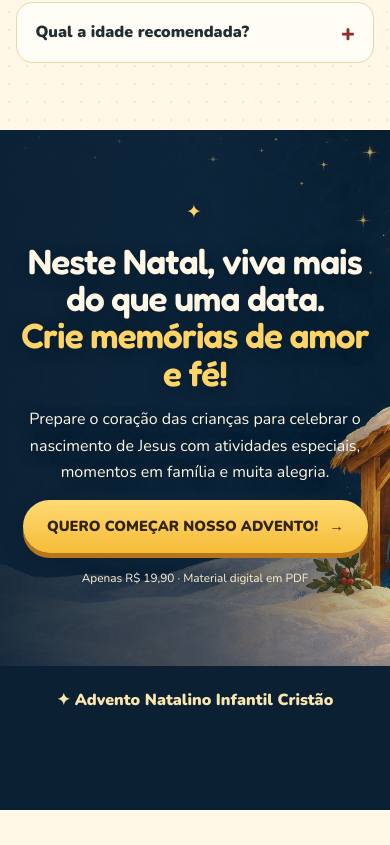
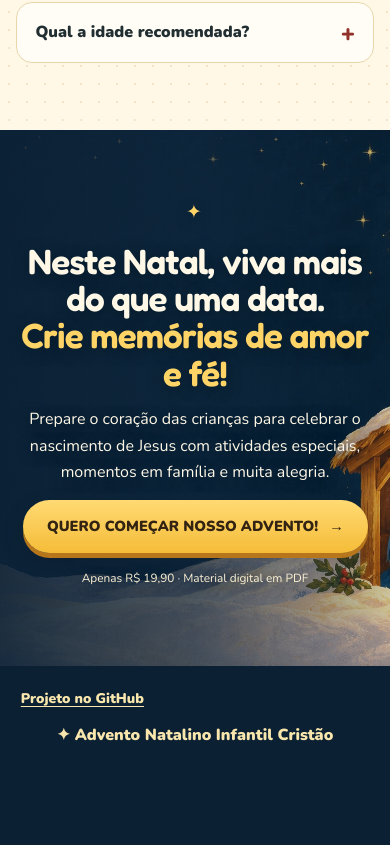
Before and after one commit to uilansouza/advento-natalino, a plain HTML site: page index.html in a window 390 px wide. Shown: the part 7031-7876 px from the top of the page. Before the commit the page ends 7841 px from the top, so only its background shows below. Drawn offline with nearby package versions, Linux system fonts and the light colour scheme.

Commit message:
add endereco github

```diff
--- a/index.html
+++ b/index.html
@@ -145,7 +145,10 @@
   <div class="wrap" data-reveal><span class="ornament" aria-hidden="true">✦</span><h2>Neste Natal, viva mais do que uma data.<br><em>Crie memórias de amor e fé!</em></h2><p>Prepare o coração das crianças para celebrar o nascimento de Jesus com atividades especiais, momentos em família e muita alegria.</p><a class="cta" href="#cartao-oferta" data-buy="final">Quero começar nosso Advento! <span aria-hidden="true">→</span></a><p class="hero-note">Apenas R$ 19,90 · Material digital em PDF</p></div>
 </section>
 </main>
-<footer><a href="#inicio">✦ Advento Natalino Infantil Cristão</a></footer>
+<footer>
+  <a class="footer-github" href="https://github.com/uilansouza/advento-natalino">Projeto no GitHub</a>
+  <a class="footer-home" href="#inicio">✦ Advento Natalino Infantil Cristão</a>
+</footer>
 <aside class="mobile-buy" aria-label="Comprar Advento Natalino" hidden><span>Advento Natalino<strong>R$ 19,90</strong></span><a class="cta red" href="#cartao-oferta" data-buy="barra-mobile">Quero garantir!</a></aside>
 <dialog id="ampliacao" aria-labelledby="titulo-previa"><div class="dialog-top"><h2 id="titulo-previa">Prévia da atividade</h2><form method="dialog"><button aria-label="Fechar prévia">×</button></form></div><img alt=""></dialog>
 </body>
--- a/style.css
+++ b/style.css
@@ -143,7 +143,9 @@ details p {margin:0;padding:0 1.15rem 1rem;animation:answer .23s ease-out}
 .closing .wrap {text-shadow:0 3px 14px #071b29}
 .closing p {max-width:580px;margin-inline:auto}
 .closing .cta {text-shadow:none}
-footer {background:#0b2033;color:#f9e6ad;text-align:center;padding:1.3rem;font-weight:900}
+footer {display:grid;grid-template-columns:1fr auto 1fr;align-items:center;gap:.75rem;background:#0b2033;color:#f9e6ad;text-align:center;padding:1.3rem;font-weight:900}
+.footer-github {justify-self:start;text-decoration:underline;text-underline-offset:.2em;font-size:.875rem}
+.footer-home {grid-column:2}
 .mobile-buy {display:none}
 dialog {width:min(92vw,850px);max-height:90dvh;border:1px solid #e8d8b0;border-radius:1rem;padding:0;background:#fff9ed;box-shadow:0 15px 65px #0007;overscroll-behavior:contain}
 dialog::backdrop {background:#081a2bdb}
@@ -191,7 +193,8 @@ body:has(dialog[open]) {overflow:hidden}
   .mobile-buy strong {display:block;margin-top:.22rem;color:#a42931}
   .mobile-buy .cta {min-height:44px;padding:.55rem .85rem;font-size:.78rem}
   body:has(.mobile-buy:not([hidden])) .sound-toggle {bottom:calc(5rem + env(safe-area-inset-bottom))}
-  footer {padding-bottom:calc(6rem + env(safe-area-inset-bottom))}
+  footer {grid-template-columns:1fr;padding-bottom:calc(6rem + env(safe-area-inset-bottom))}
+  .footer-home {grid-column:1}
 }
 @media (prefers-reduced-motion:reduce) {
   *,*::before,*::after {animation:none!important;transition:none!important;scroll-behavior:auto!important}
```
